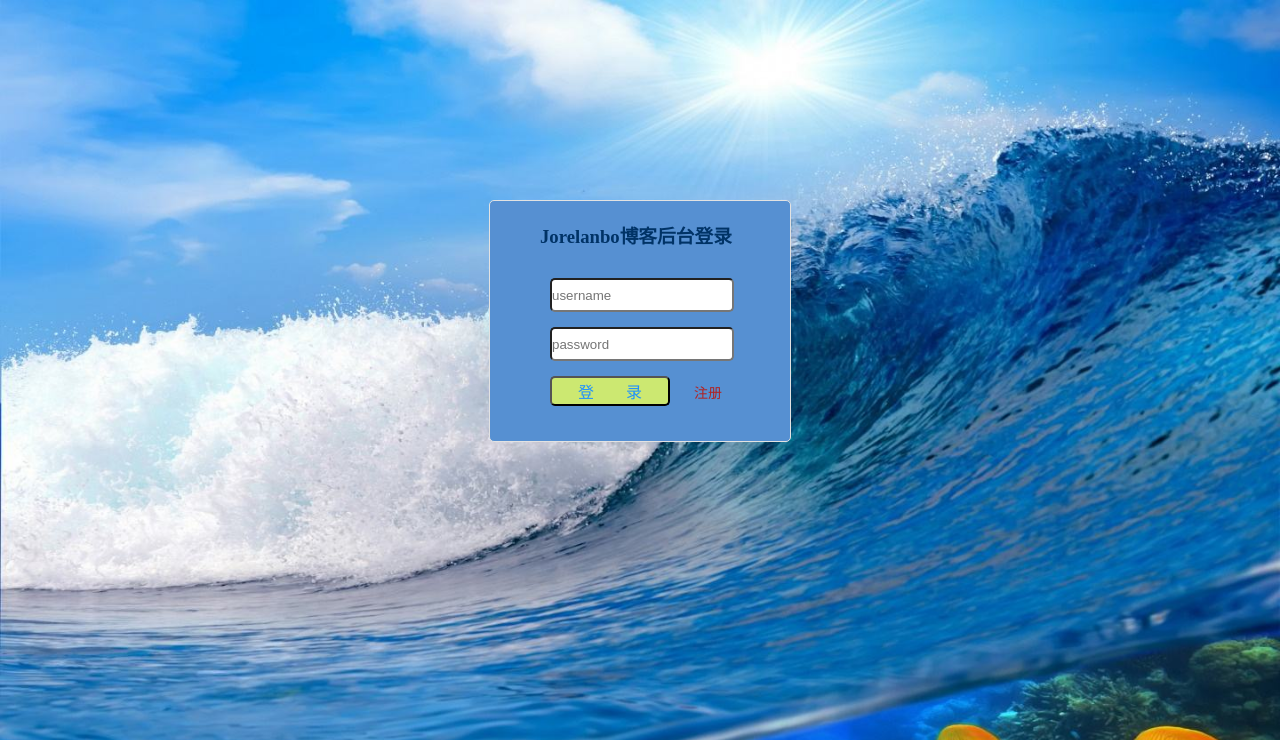
After one commit to Jorelanbo/blog, a PHP site: page /admin/login.html in a window 1280 px wide. The commit adds this page. Shown: the top 740 px of the page. Run offline with PHP 8.4, Linux system fonts and the light colour scheme.

Commit message:
添加后台登录页面及少量登录逻辑

```diff
--- /dev/null
+++ b/admin/login.html
@@ -0,0 +1,29 @@
+<!DOCTYPE html>
+<html lang="en">
+<head>
+    <meta charset="UTF-8">
+    <title>Jorelanbo博客后台登录</title>
+    <link rel="stylesheet" type="text/css" href="../templates/style/base.css">
+</head>
+<body class="login_body">
+<div class="login_box">
+    <div class="login_content">
+        <h3>Jorelanbo博客后台登录</h3>
+        <form name="reg" action="index.php?a=login&m=user" method="post">
+            <table cellspacing="15px">
+                <tr>
+                    <td><input type="text" name="uname" id="name" placeholder="username"></td>
+                </tr>
+                <tr>
+                    <td ><input type="password" name="upwd" id="upwd" placeholder="password"></td>
+                </tr>
+                <tr>
+                    <td><input type="submit" value="登　　录" id="submit">
+                    <a href="index.php?a=reg_h">注册</a></td>
+                </tr>
+            </table>
+        </form>
+    </div>
+</div>
+</body>
+</html>
--- a/templates/style/base.css
+++ b/templates/style/base.css
@@ -207,6 +207,7 @@ a {
     margin: 0 auto;
 }
 
+/*左边内容*/
 .content .left_area {
     float: left;
     width: 780px;
@@ -223,6 +224,7 @@ a {
     border: 1px solid #e2e2e2;
 }
 
+/*右边菜单*/
 .content .menu {
     float: right;
     width: 390px;
@@ -330,6 +332,7 @@ a {
     margin: 0 auto;
 }
 
+/*友情链接*/
 .links {
     width: 1140px;
     height: 50px;
@@ -352,3 +355,70 @@ a {
 .blank {
     height: 20px;
 }
+
+
+/*后台*/
+
+/*登录页面*/
+.login_body {
+    background: url("../images/timg.jpg") no-repeat fixed;
+    background-size: 100% 100%;
+}
+
+.login_box {
+    width: 100%;
+    height: 300px;
+    margin-top: 200px;
+}
+
+.login_content {
+    width: 300px;
+    height: 240px;
+    margin: 0 auto;
+    background: #5690D2;
+    border: 1px solid #e2e2e2;
+    border-radius: 5px;
+}
+
+.login_content h3 {
+    width: 100%;
+    margin-top: 20px;
+    margin-left: 50px;
+    font-family: 微软雅黑, serif;
+    color: #003366;
+}
+
+.login_content form {
+    margin-top: 15px;
+    margin-left: 45px;
+    background: #5690D2;
+}
+
+.login_content form label {
+    color: #222222;
+    height: 30px;
+    line-height: 30px;
+}
+
+.login_content form input {
+    width: 180px;
+    height: 30px;
+    border-radius: 5px;
+}
+
+.login_content form input#ctime {
+    width: 50px;
+}
+
+.login_content form input#submit {
+    width: 120px;
+    background: #ccE871;
+    font-size: 16px;
+    color: dodgerblue;
+}
+
+.login_content form a {
+    margin-left: 20px;
+    color: firebrick;
+    font-size: 14px;
+}
```
Also changed, not shown: admin/actions/adminAction.class.php (added, +12 -0 lines), admin/actions/userAction.class.php (added, +15 -0 lines), admin/index.php (added, +19 -0 lines), templates/images/timg.jpg (added).
